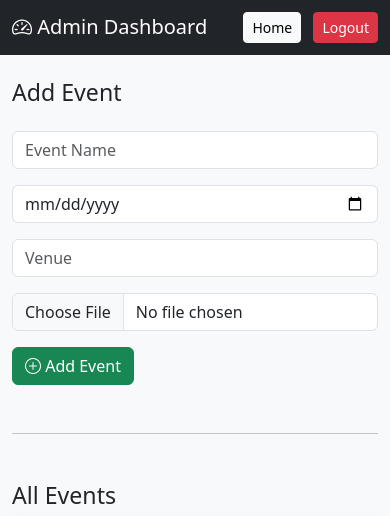
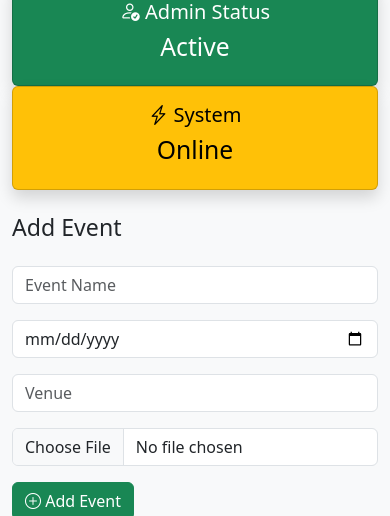
Before and after one commit to somesh129p/college-event-management, a Flask app: page /dashboard in a window 390 px wide. Shown: the part 201-717 px from the top of the page. Run offline with Flask 3, Linux system fonts and the light colour scheme; the visitor is signed in with stand-in values (Sample User, id 1); data comes from the database, SQL or seed files in the repository; data that the repository does not hold is empty.

Commit message:
Improve admin dashboard UI

```diff
--- a/templates/admin_dashboard.html
+++ b/templates/admin_dashboard.html
@@ -1,4 +1,3 @@
-<img src="https://picsum.photos/400/200" class="card-img-top" style="height:200px;object-fit:cover;">
 <!DOCTYPE html>
 <html>
 <head>
@@ -27,6 +26,37 @@
 
 
 <div class="container mt-4">
+
+<div class="row mb-4">
+
+<div class="col-md-4">
+<div class="card text-bg-primary shadow">
+<div class="card-body text-center">
+<h5><i class="bi bi-calendar-event"></i> Total Events</h5>
+<h2>{{ events|length }}</h2>
+</div>
+</div>
+</div>
+
+<div class="col-md-4">
+<div class="card text-bg-success shadow">
+<div class="card-body text-center">
+<h5><i class="bi bi-person-check"></i> Admin Status</h5>
+<h2>Active</h2>
+</div>
+</div>
+</div>
+
+<div class="col-md-4">
+<div class="card text-bg-warning shadow">
+<div class="card-body text-center">
+<h5><i class="bi bi-lightning-charge"></i> System</h5>
+<h2>Online</h2>
+</div>
+</div>
+</div>
+
+</div>
 
 <h3 class="mb-4">Add Event</h3>
 
```
